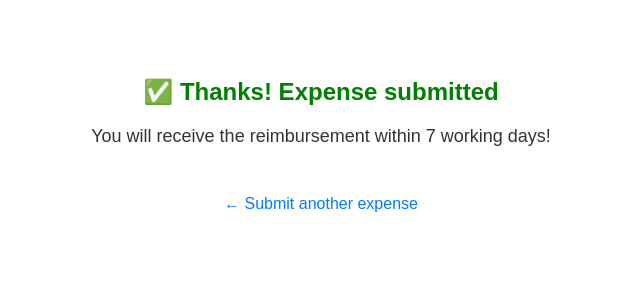
After one commit to nikhilkalpund/flask_expense_uploader, a Flask app: template templates/confirmation.html in a window 1280 px wide. The commit adds this page. Shown: the top 300 px of the page, without its empty margins (319-959 px from the left). Run offline with Flask 3, Linux system fonts and the light colour scheme; the template is opened without the code that fills it, so the values that code supplies are empty.

Commit message:
new changes

```diff
--- a/app.py
+++ b/app.py
@@ -114,7 +114,7 @@ def delete_file(filename):
         if sub['expense_path'] != filename and sub['passbook_path'] != filename
     ]
 
-    return redirect(url_for('admin_view'))
+    return render_template('confirmation.html')
 
 
 if __name__ == '__main__':
--- /dev/null
+++ b/templates/confirmation.html
@@ -0,0 +1,40 @@
+<!DOCTYPE html>
+<html lang="en">
+<head>
+    <meta charset="UTF-8">
+    <title>Submission Successful</title>
+    <style>
+        body {
+            font-family: Arial, sans-serif;
+            text-align: center;
+            padding: 50px;
+        }
+
+        h2 {
+            color: green;
+        }
+
+        p {
+            margin-top: 20px;
+            font-size: 18px;
+            color: #333;
+        }
+
+        a {
+            display: inline-block;
+            margin-top: 30px;
+            text-decoration: none;
+            color: #007bff;
+        }
+
+        a:hover {
+            text-decoration: underline;
+        }
+    </style>
+</head>
+<body>
+    <h2>✅ Thanks! Expense submitted</h2>
+    <p>You will receive the reimbursement within 7 working days!</p>
+    <a href="/">← Submit another expense</a>
+</body>
+</html>
```
Also changed, not shown: templates/admin.html (+5 -9 lines).
